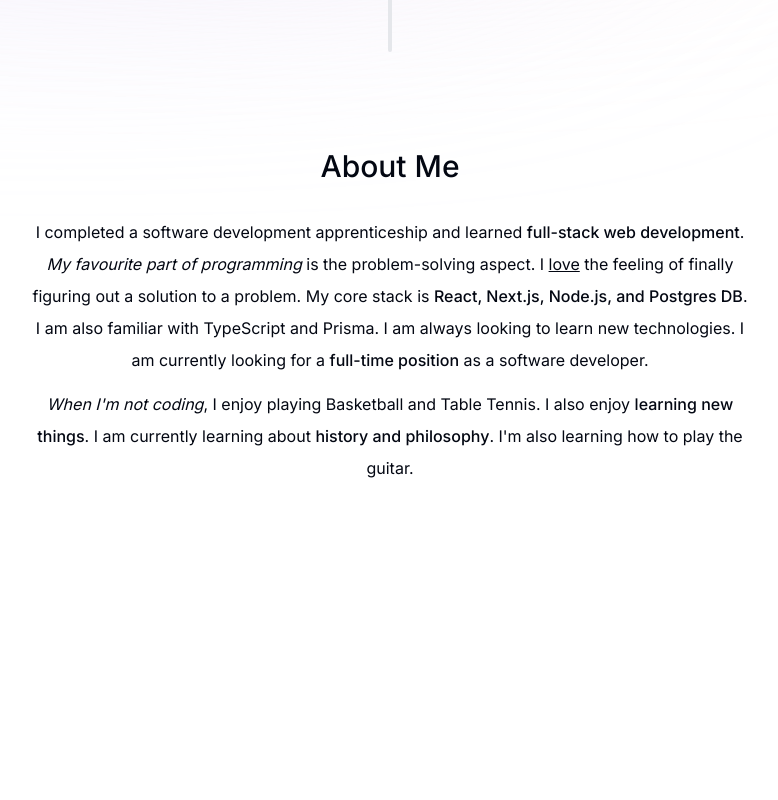
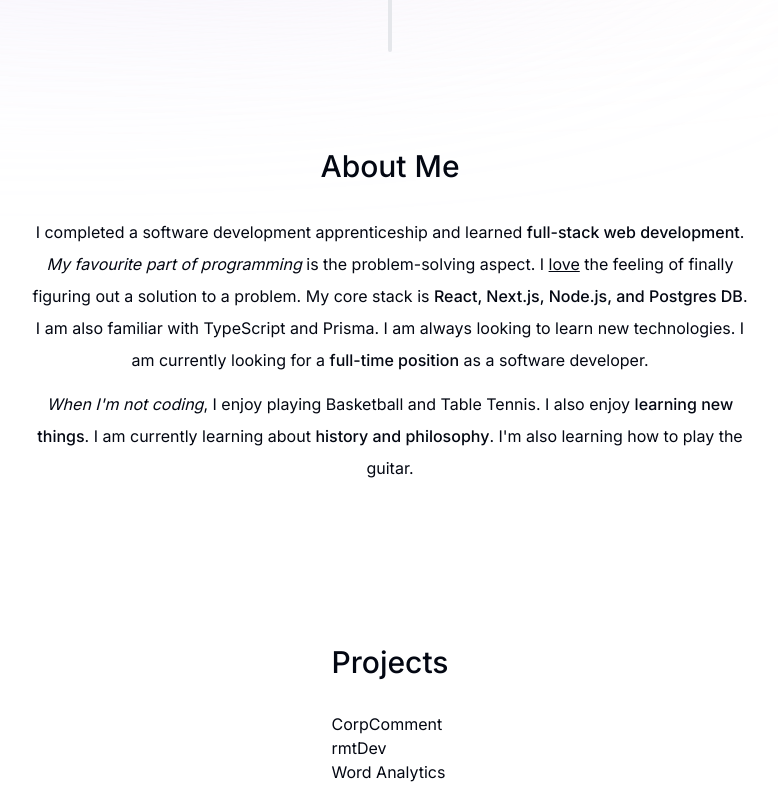
Before and after one commit to temkode/next-portfolio, a Next.js app: page / in a window 1280 px wide. Shown: the part 690-1490 px from the top of the page, without its empty margins (250-1028 px from the left). Before the commit the page ends 1350 px from the top, so only its background shows below. Built offline with nearby package versions, Linux system fonts and the light colour scheme.

Commit message:
empty projects component added

```diff
--- a/app/page.tsx
+++ b/app/page.tsx
@@ -1,6 +1,7 @@
 import Intro from "@/components/intro";
 import SectionDivider from "@/components/section-divider";
 import About from "@/components/about";
+import Projects from "@/components/projects";
 
 export default function Home() {
   return (
@@ -8,6 +9,7 @@
       <Intro />
       <SectionDivider />
       <About />
+      <Projects />
     </main>
   );
 }
--- /dev/null
+++ b/components/projects.tsx
@@ -0,0 +1,24 @@
+import React from "react";
+import SectionHeading from "./section-heading";
+import { projectsData } from "@/lib/data";
+
+export default function Projects() {
+  return (
+    <section>
+      <SectionHeading>Projects</SectionHeading>
+      <div>
+        {projectsData.map((project, index) => (
+          <React.Fragment key={index}>
+            <Project {...project} />
+          </React.Fragment>
+        ))}
+      </div>
+    </section>
+  );
+}
+
+type ProjectProps = (typeof projectsData)[number];
+
+function Project({ title, description, tags, imageUrl }: ProjectProps) {
+  return <div>{title}</div>;
+}
```
